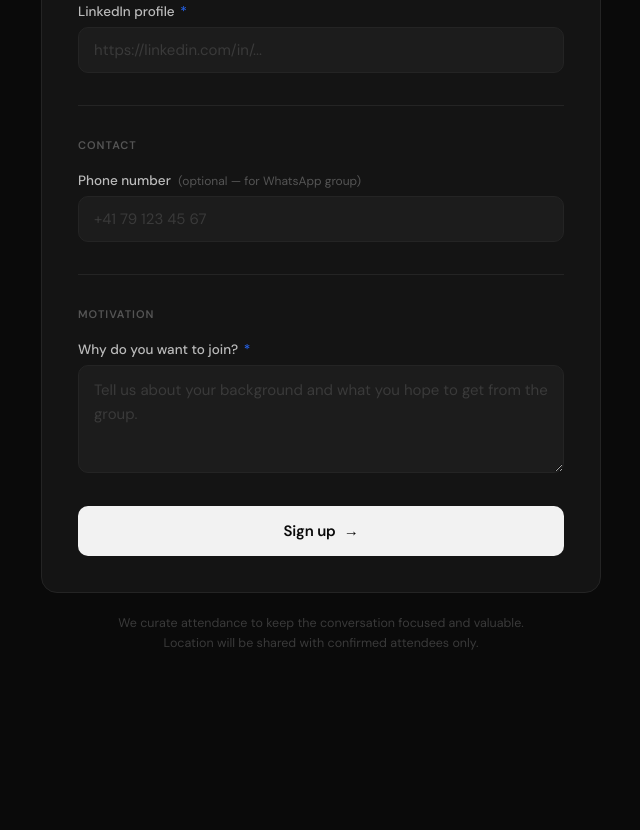
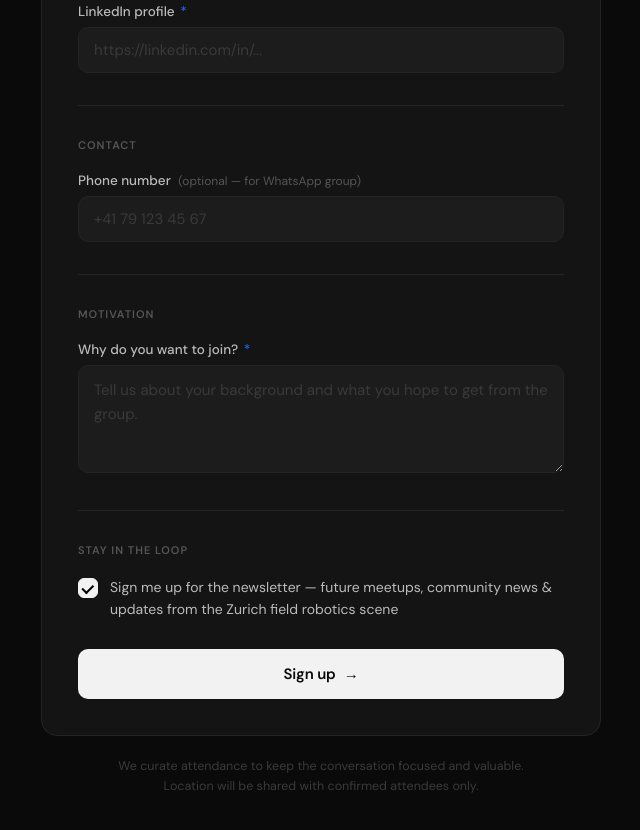
Before and after one commit to Lumics/zrh-field-leads-form, a plain HTML site: page index.html in a window 1280 px wide. Shown: the part 1119-1949 px from the top of the page, without its empty margins (319-959 px from the left). Before the commit the page ends 1852 px from the top, so only its background shows below. Drawn offline with Linux system fonts and the light colour scheme.

Commit message:
feat: newsletter opt-in checkbox + NEWSLETTER Brevo attribute

```diff
--- a/index.html
+++ b/index.html
@@ -278,6 +278,62 @@
       line-height: 1.65;
     }
 
+    /* Checkbox */
+    .checkbox-label {
+      display: flex;
+      align-items: flex-start;
+      gap: 12px;
+      cursor: pointer;
+      margin-bottom: 0;
+    }
+
+    .checkbox-label input[type="checkbox"] {
+      position: absolute;
+      opacity: 0;
+      width: 0;
+      height: 0;
+    }
+
+    .checkbox-custom {
+      flex-shrink: 0;
+      width: 20px;
+      height: 20px;
+      background: var(--input-bg);
+      border: 1px solid var(--border);
+      border-radius: 6px;
+      display: flex;
+      align-items: center;
+      justify-content: center;
+      margin-top: 1px;
+      transition: background 0.15s, border-color 0.15s;
+    }
+
+    .checkbox-custom::after {
+      content: '';
+      width: 11px;
+      height: 7px;
+      border-left: 2px solid #000;
+      border-bottom: 2px solid #000;
+      transform: rotate(-45deg) translateY(-1px);
+      display: none;
+    }
+
+    .checkbox-label input:checked ~ .checkbox-custom {
+      background: var(--btn-bg);
+      border-color: var(--btn-bg);
+    }
+
+    .checkbox-label input:checked ~ .checkbox-custom::after {
+      display: block;
+    }
+
+    .checkbox-text {
+      font-size: 14px;
+      color: var(--label);
+      line-height: 1.55;
+      font-weight: 400;
+    }
+
     .footer-note {
       text-align: center;
       font-size: 12.5px;
@@ -379,6 +435,16 @@
           <div class="error-msg">Required</div>
         </div>
 
+        <div class="section-label">Stay in the loop</div>
+
+        <div class="field">
+          <label class="checkbox-label" for="newsletter">
+            <input type="checkbox" id="newsletter" name="newsletter" checked>
+            <span class="checkbox-custom"></span>
+            <span class="checkbox-text">Sign me up for the newsletter — future meetups, community news &amp; updates from the Zurich field robotics scene</span>
+          </label>
+        </div>
+
         <div class="submit-wrap">
           <button type="submit" id="submitBtn">
             <span class="spinner"></span>
@@ -448,6 +514,7 @@
         linkedin: document.getElementById('linkedin').value.trim(),
         phone: document.getElementById('phone').value.trim(),
         why: document.getElementById('why').value.trim(),
+        newsletter: document.getElementById('newsletter').checked,
       };
 
       try {
--- a/worker.js
+++ b/worker.js
@@ -30,7 +30,7 @@ export default {
       });
     }
 
-    const { email, firstName, lastName, company, role, linkedin, phone, why } = data;
+    const { email, firstName, lastName, company, role, linkedin, phone, why, newsletter } = data;
 
     if (!email || !firstName || !lastName || !company || !role || !linkedin || !why) {
       return new Response(JSON.stringify({ message: 'Missing required fields' }), {
@@ -50,7 +50,10 @@ export default {
         PHONE: phone || '',
         WHY_JOIN: why,
         APPROVAL_STATUS: 'pending',
+        NEWSLETTER: newsletter !== false ? 'yes' : 'no',
       },
+      // List 3 = ZRH Robotic Field Leads (always added)
+      // If newsletter opted in, also add to list 3 (same list for now — separate newsletter list can be created later)
       listIds: [3],
       updateEnabled: true,
     };
```
